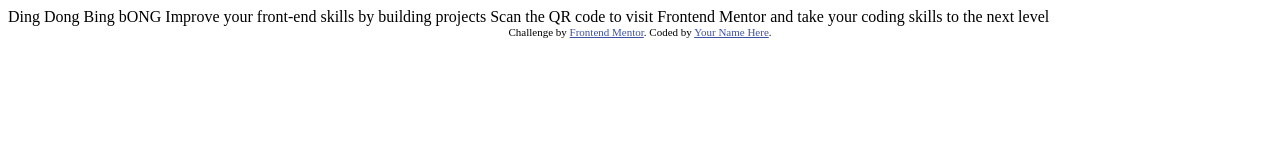
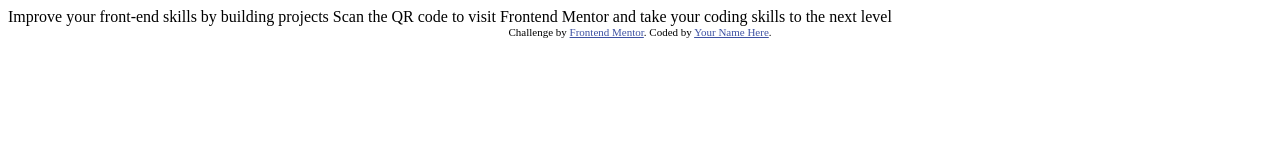
Before and after one commit to Crimsonorthodox/Frontend-Mentor-QR-code-challenge, a plain HTML site: page qr-code-component-main/index.html in a window 1280 px wide. Drawn offline with Linux system fonts and the light colour scheme.

Commit message:
Update index.html

```diff
--- a/qr-code-component-main/index.html
+++ b/qr-code-component-main/index.html
@@ -15,8 +15,7 @@
   </style>
 </head>
 <body>
-  Ding Dong
-  Bing bONG
+
   Improve your front-end skills by building projects
 
   Scan the QR code to visit Frontend Mentor and take your coding skills to the next level
```
